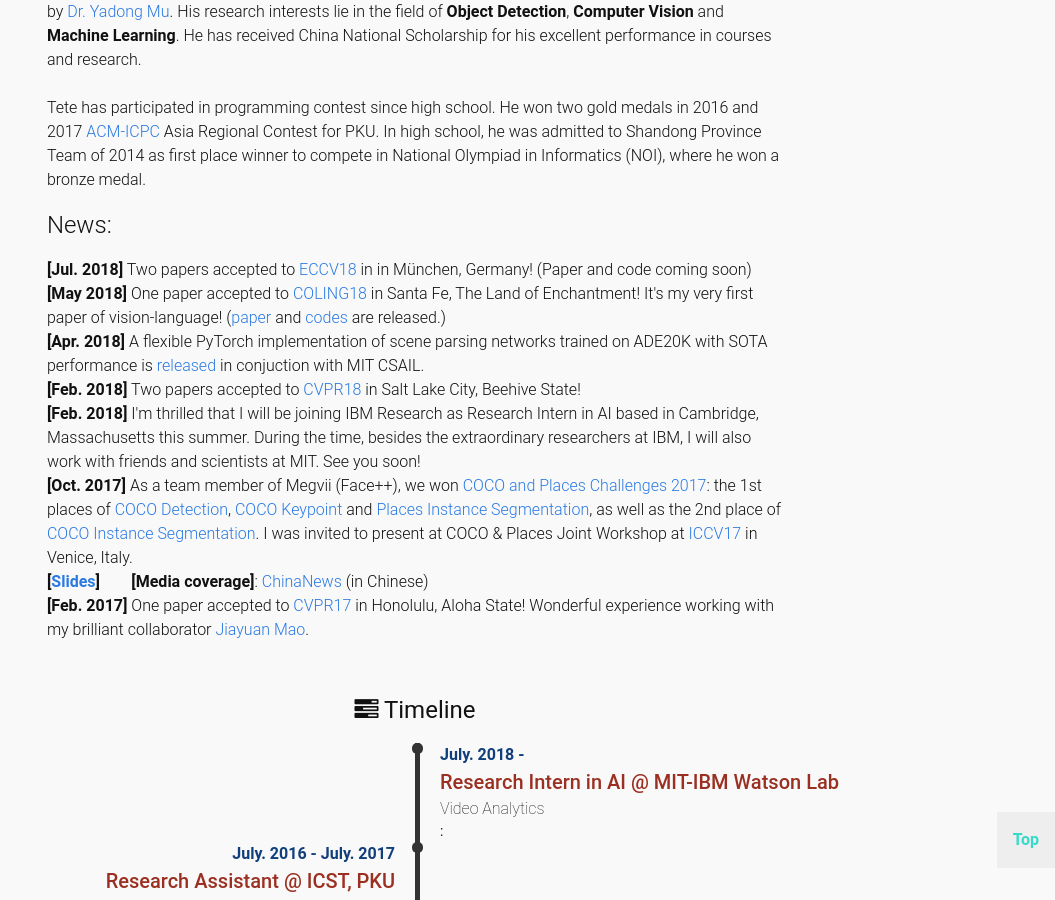
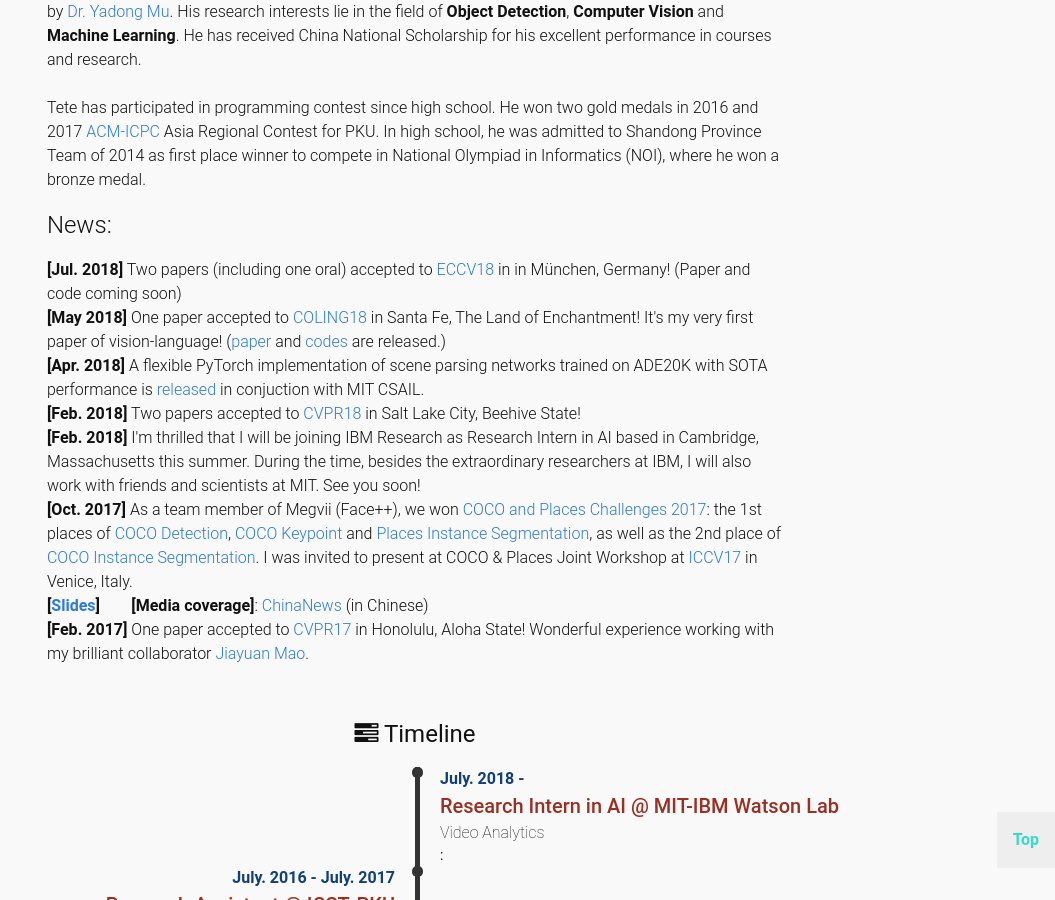
Before and after one commit to Tete-Xiao/Tete-Xiao.github.io, a Jekyll site: the page built from index.html, in a window 1280 px wide and 900 px high, scrolled down 592 px. Shown: the whole window, without its empty margins (225-1280 px from the left). Built offline with Jekyll 4.4.1, drawn with Linux system fonts in a browser that asks for light colours; comment, search, counter and statistics services are not loaded.

Commit message:
update pub and cv

```diff
--- a/_data/bio.yml
+++ b/_data/bio.yml
@@ -9,7 +9,7 @@
   content:  "<strong>Tete Xiao</strong> is an undergraduate student majoring in Intelligence Science at <strong>Peking University (PKU)</strong>, one of the two best universities in China. He works as senior research intern at <strong>Megvii (Face++) Inc.</strong> (a leading Chinese AI start-up)
   mentored by <a href='https://yuningjiang.github.io/'>Mr. Yuning Jiang</a> and supervised by
   <a href='http://www.jiansun.org/'>Dr. Jian Sun</a>. He is also a research assistant at Institute of Computer Science and Technology <strong>(ICST)</strong>, Peking University, supervised by <a href='http://www.muyadong.com/'>Dr. Yadong Mu</a>. His research interests lie in the field of <strong>Object Detection</strong>, <strong>Computer Vision</strong> and <strong>Machine Learning</strong>. He has received China National Scholarship for his excellent performance in courses and research. <br> <br> Tete has participated in programming contest since high school. He won two gold medals in 2016 and 2017 <a href='https://icpc.baylor.edu/'>ACM-ICPC</a> Asia Regional Contest for PKU. In high school, he was admitted to Shandong Province Team of 2014 as first place winner to compete in National Olympiad in Informatics (NOI), where he won a bronze medal. <h2>News:</h2>
-  <strong>[Jul. 2018]</strong> Two papers accepted to <a href='https://eccv2018.org/'>ECCV18</a> in in München, Germany! (Paper and code coming soon)<br>
+  <strong>[Jul. 2018]</strong> Two papers (including one oral) accepted to <a href='https://eccv2018.org/'>ECCV18</a> in in München, Germany! (Paper and code coming soon)<br>
   <strong>[May 2018]</strong> One paper accepted to <a href='https://coling2018.org/'>COLING18</a> in Santa Fe, The Land of Enchantment! It's my very first paper of vision-language! (<a href='https://arxiv.org/abs/1806.10348'>paper</a> and <a href='https://github.com/ExplorerFreda/VSE-C'>codes</a> are released.) <br>
   <strong>[Apr. 2018]</strong> A flexible PyTorch implementation of scene parsing networks trained on ADE20K with SOTA performance is <a href='https://github.com/CSAILVision/semantic-segmentation-pytorch'>released</a> in conjuction with MIT CSAIL.<br>
   <strong>[Feb. 2018]</strong> Two papers accepted to <a href='http://cvpr2018.thecvf.com/'>CVPR18</a> in Salt Lake City, Beehive State! <br>
--- a/_data/publications.yml
+++ b/_data/publications.yml
@@ -49,6 +49,7 @@
       url:  'http://www.jiansun.org/'
   publisher: 'ECCV2018'
   place:    'in München, Germany'
+  status:   '(Oral)'
   desc: 'Modern CNN-based object detectors rely on bounding box regression and non-maximum suppression (NMS) to localize objects. While the probabilities for class labels naturally reflect classification confidence, localization confidence is absent. This makes properly localized bounding boxes degenerate during iterative regression or even suppressed during NMS. We propose IoU-Net learning to predict the IoU between each detected bounding box and the matched ground-truth. The network acquires this confidence of localization, which improves NMS procedure by preserving accurately localized bounding boxes. Furthermore, formulating the predicted IoU as an optimization objective provides monotonic improvement in bounding box localization. Extensive experiments on the MS-COCO dataset show the advance of IoU-Net and its compatibility and adaptivity to several state-of-the-art object detectors.'
   tags:
     - name: 'Paper coming soon!'
```
Also changed, not shown: 1 other file.
